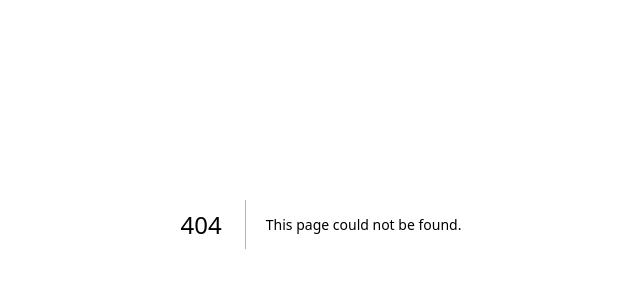
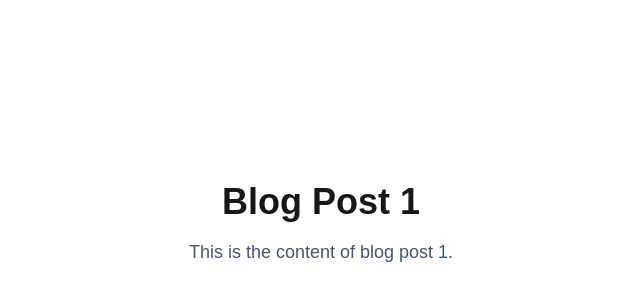
Before and after one commit to shahariar270/next-basic, a Next.js app: page /blog/1 in a window 1280 px wide. Before the commit this address had no page. Shown: the part 176-476 px from the top of the page, without its empty margins (319-959 px from the left). Built offline with nearby package versions, Linux system fonts and the light colour scheme.

Commit message:
Add blog post page with dynamic content rendering

```diff
--- /dev/null
+++ b/app/blog/[id]/page.js
@@ -0,0 +1,18 @@
+export default async function BlogPost({ params }) {
+    const { id } = await params;
+
+    // Fetch the blog post data based on the ID
+    // This is a placeholder - replace with actual data fetching logic
+    const blogPost = {
+        id,
+        title: `Blog Post ${id}`,
+        content: `This is the content of blog post ${id}.`
+    };
+
+    return (
+        <div className="flex flex-col items-center justify-center min-h-screen py-2">
+            <h1 className="text-4xl font-bold mb-4">{blogPost.title}</h1>
+            <p className="text-lg text-gray-600">{blogPost.content}</p>
+        </div>
+    );
+}
--- a/app/page.js
+++ b/app/page.js
@@ -5,16 +5,18 @@ import { useState } from "react";
 
 
 export default function Home() {
-  const[ data , setData ] = useState([
+  const [data, setData] = useState([
     {
       id: 1,
       title: "Project 1",
       description: "This is a description of project 1.",
+      route: "/blog/1"
     },
     {
       id: 2,
       title: "Project 2",
       description: "This is a description of project 2.",
+      route: "/blog/2"
     }
   ]);
 
@@ -28,10 +30,10 @@ export default function Home() {
         <div key={project.id} className="bg-white rounded-lg shadow-md p-6 m-4 w-full max-w-md">
           <h2>{project.title}</h2>
           <p>{project.description}</p>
-          <Link href="/blog" className="text-blue-500 hover:underline">
+          <Link href={project.route} className="text-blue-500 hover:underline">
             Read More
           </Link>
-          <button onClick={()=>handleDelete(project.id)} className="bg-red-500 text-white px-4 py-2 rounded mt-4">Delete</button>
+          <button onClick={() => handleDelete(project.id)} className="bg-red-500 text-white px-4 py-2 rounded mt-4">Delete</button>
         </div>
       ))}
     </div>
```
